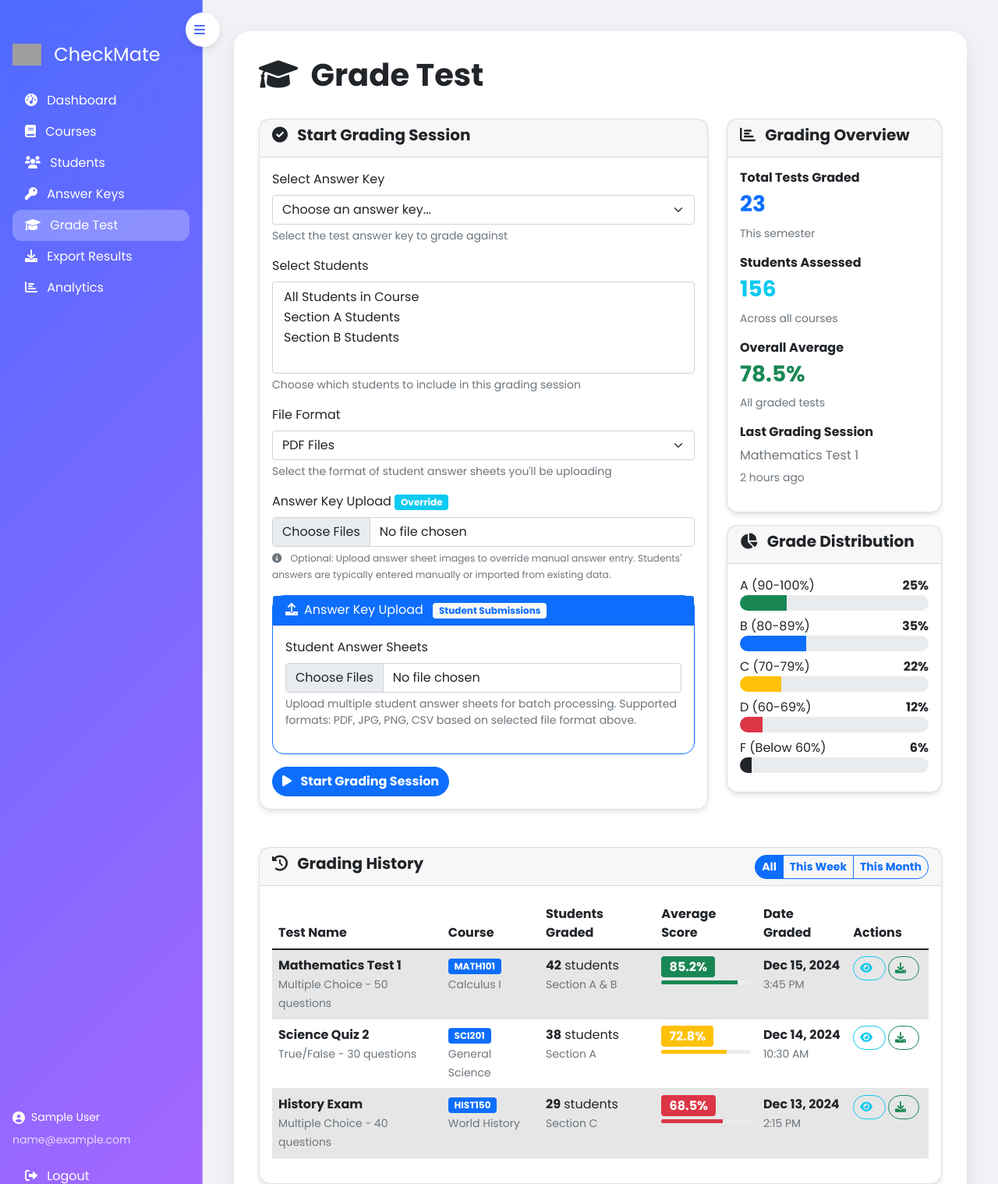
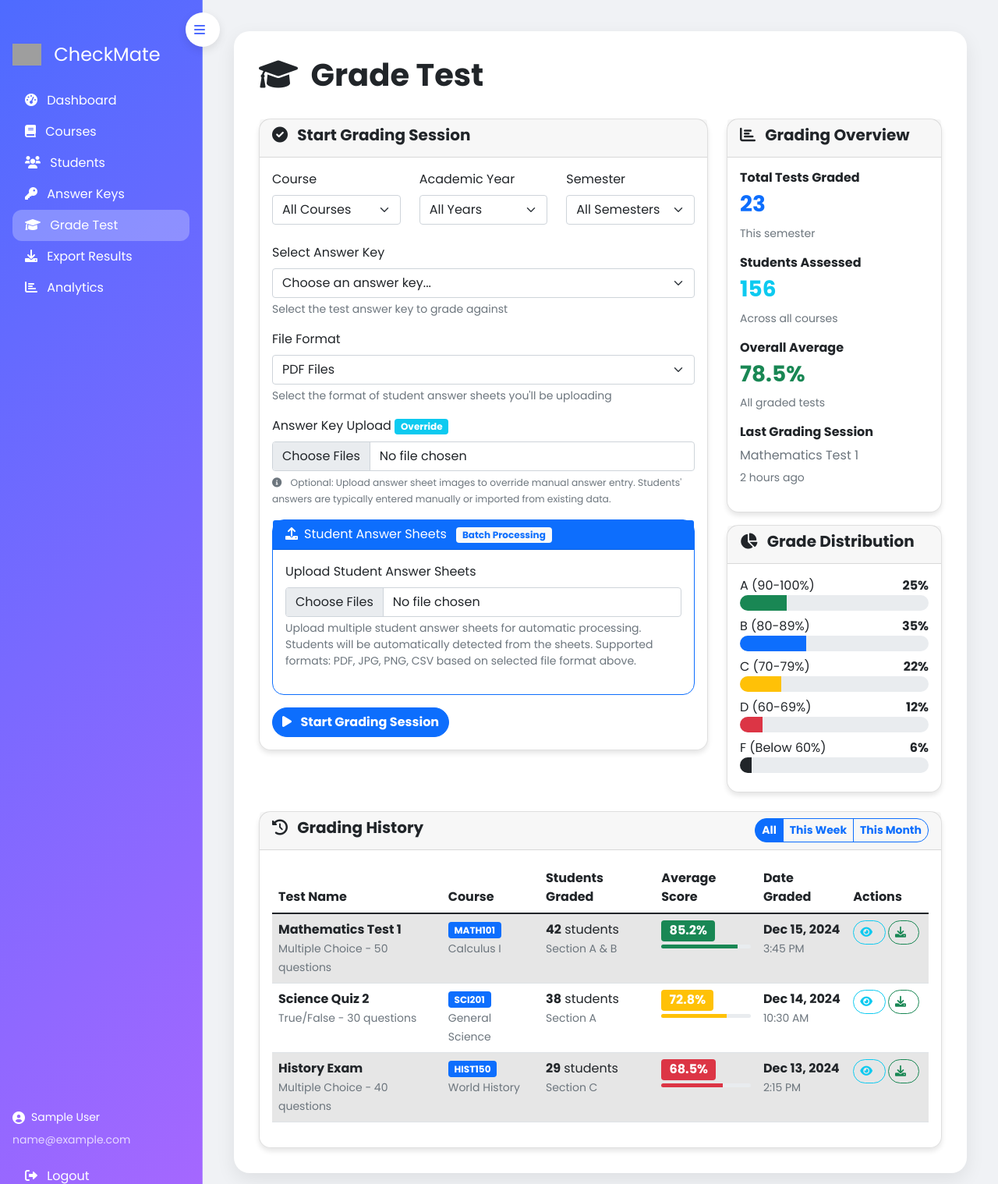
Before and after one commit to itsmiyukimharie/Checkmate, a Django app: page /grade-test/ in a window 1280 px wide. Shown: the top 1518 px of the page at 78% size. Run offline with Django 4.2, Linux system fonts and the light colour scheme; the visitor is signed in with stand-in values (Sample User, id 1); grey boxes are pictures that could not be loaded.

Commit message:
feat: Add filtering options for answer keys by course, academic year, and semester to enhance grading session usability

```diff
--- a/templates/main/grade_test.html
+++ b/templates/main/grade_test.html
@@ -70,6 +70,39 @@
             </div>
             <div class="card-body">
                 <form>
+                    <!-- Filter Section -->
+                    <div class="row mb-4">
+                        <div class="col-md-4">
+                            <label for="filterCourse" class="form-label">Course</label>
+                            <select class="form-select" id="filterCourse">
+                                <option value="">All Courses</option>
+                                <!-- This will be populated with actual courses from the database -->
+                                <option value="MATH101">MATH101 - Calculus I</option>
+                                <option value="SCI201">SCI201 - General Science</option>
+                                <option value="HIST150">HIST150 - World History</option>
+                            </select>
+                        </div>
+                        <div class="col-md-4">
+                            <label for="filterAcademicYear" class="form-label">Academic Year</label>
+                            <select class="form-select" id="filterAcademicYear">
+                                <option value="">All Years</option>
+                                <option value="2023-2024">2023-2024</option>
+                                <option value="2022-2023">2022-2023</option>
+                                <option value="2021-2022">2021-2022</option>
+                            </select>
+                        </div>
+                        <div class="col-md-4">
+                            <label for="filterSemester" class="form-label">Semester</label>
+                            <select class="form-select" id="filterSemester">
+                                <option value="">All Semesters</option>
+                                <option value="1st Semester">1st Semester</option>
+                                <option value="2nd Semester">2nd Semester</option>
+                                <option value="3rd Semester">3rd Semester</option>
+                                <option value="Summer">Summer</option>
+                            </select>
+                        </div>
+                    </div>
+
                     <div class="mb-3">
                         <label for="selectTest" class="form-label">Select Answer Key</label>
                         <select class="form-select" id="selectTest" required>
@@ -80,17 +113,6 @@
                             <option value="3">History Exam - Multiple Choice (40 questions)</option>
                         </select>
                         <div class="form-text">Select the test answer key to grade against</div>
-                    </div>
-
-                    <div class="mb-3">
-                        <label for="selectStudents" class="form-label">Select Students</label>
-                        <select class="form-select" id="selectStudents" multiple>
-                            <option value="all">All Students in Course</option>
-                            <option value="section1">Section A Students</option>
-                            <option value="section2">Section B Students</option>
-                            <!-- Individual students can be added here -->
-                        </select>
-                        <div class="form-text">Choose which students to include in this grading session</div>
                     </div>
 
                     <div class="mb-3">
@@ -119,16 +141,17 @@
                         <div class="card border-primary">
                             <div class="card-header bg-primary text-white">
                                 <h6 class="mb-0">
-                                    <i class="fas fa-upload me-2"></i>Answer Key Upload
-                                    <span class="badge bg-light text-primary ms-2">Student Submissions</span>
+                                    <i class="fas fa-upload me-2"></i>Student Answer Sheets
+                                    <span class="badge bg-light text-primary ms-2">Batch Processing</span>
                                 </h6>
                             </div>
                             <div class="card-body">
                                 <div class="mb-3">
-                                    <label for="studentAnswerSheets" class="form-label">Student Answer Sheets</label>
+                                    <label for="studentAnswerSheets" class="form-label">Upload Student Answer Sheets</label>
                                     <input type="file" class="form-control" id="studentAnswerSheets" multiple>
                                     <div class="form-text">
-                                        Upload multiple student answer sheets for batch processing.
+                                        Upload multiple student answer sheets for automatic processing.
+                                        Students will be automatically detected from the sheets.
                                         Supported formats: PDF, JPG, PNG, CSV based on selected file format above.
                                     </div>
                                 </div>
@@ -390,6 +413,93 @@
 
 <script>
 document.addEventListener('DOMContentLoaded', function() {
+    // Filter change handlers
+    const filterCourse = document.getElementById('filterCourse');
+    const filterAcademicYear = document.getElementById('filterAcademicYear');
+    const filterSemester = document.getElementById('filterSemester');
+    const selectTest = document.getElementById('selectTest');
+
+    // Function to filter answer keys based on selected filters
+    function filterAnswerKeys() {
+        const selectedCourse = filterCourse.value;
+        const selectedYear = filterAcademicYear.value;
+        const selectedSemester = filterSemester.value;
+
+        // Clear current options (except the first "Choose an answer key..." option)
+        selectTest.innerHTML = '<option value="">Choose an answer key...</option>';
+
+        // Sample data - in production, this would come from an AJAX call
+        const allAnswerKeys = [
+            {
+                id: 1,
+                name: 'Mathematics Test 1 - Multiple Choice (50 questions)',
+                course: 'MATH101',
+                academicYear: '2023-2024',
+                semester: '1st Semester'
+            },
+            {
+                id: 2,
+                name: 'Science Quiz 2 - True/False (30 questions)',
+                course: 'SCI201',
+                academicYear: '2023-2024',
+                semester: '1st Semester'
+            },
+            {
+                id: 3,
+                name: 'History Exam - Multiple Choice (40 questions)',
+                course: 'HIST150',
+                academicYear: '2022-2023',
+                semester: '2nd Semester'
+            },
+            {
+                id: 4,
+                name: 'Mathematics Test 2 - Multiple Choice (60 questions)',
+                course: 'MATH101',
+                academicYear: '2022-2023',
+                semester: '1st Semester'
+            },
+            {
+                id: 5,
+                name: 'Science Final Exam - Multiple Choice (80 questions)',
+                course: 'SCI201',
+                academicYear: '2023-2024',
+                semester: '2nd Semester'
+            }
+        ];
+
+        // Filter based on selected criteria
+        const filteredKeys = allAnswerKeys.filter(key => {
+            return (!selectedCourse || key.course === selectedCourse) &&
+                   (!selectedYear || key.academicYear === selectedYear) &&
+                   (!selectedSemester || key.semester === selectedSemester);
+        });
+
+        // Populate the select with filtered options
+        filteredKeys.forEach(key => {
+            const option = document.createElement('option');
+            option.value = key.id;
+            option.textContent = key.name;
+            selectTest.appendChild(option);
+        });
+
+        // Show message if no results
+        if (filteredKeys.length === 0) {
+            const option = document.createElement('option');
+            option.value = '';
+            option.textContent = 'No answer keys found for selected filters';
+            option.disabled = true;
+            selectTest.appendChild(option);
+        }
+    }
+
+    // Add event listeners to filter dropdowns
+    filterCourse.addEventListener('change', filterAnswerKeys);
+    filterAcademicYear.addEventListener('change', filterAnswerKeys);
+    filterSemester.addEventListener('change', filterAnswerKeys);
+
+    // Initialize with all answer keys
+    filterAnswerKeys();
+
     // Tab switching for history filter
     const filterButtons = document.querySelectorAll('.btn-group .btn');
     filterButtons.forEach(button => {
@@ -449,7 +559,6 @@ document.addEventListener('DOMContentLoaded', function() {
 
     // Form validation
     const form = document.querySelector('form');
-    const selectTest = document.getElementById('selectTest');
 
     if (form) {
         form.addEventListener('submit', function(e) {
@@ -476,11 +585,19 @@ document.addEventListener('DOMContentLoaded', function() {
             submitBtn.innerHTML = '<span class="spinner-border spinner-border-sm me-2"></span>Starting...';
             submitBtn.disabled = true;
 
+            // Get selected filters for context
+            const selectedCourse = filterCourse.options[filterCourse.selectedIndex].text;
+            const selectedYear = filterAcademicYear.value;
+            const selectedSemester = filterSemester.value;
+
             // Simulate grading process
             setTimeout(() => {
                 let message = 'Grading session started successfully!';
                 if (studentFiles.length > 0) {
                     message += ` Processing ${studentFiles.length} uploaded files.`;
+                }
+                if (selectedCourse !== 'All Courses') {
+                    message += ` Course: ${selectedCourse.split(' - ')[0]}.`;
                 }
                 alert(message);
                 submitBtn.innerHTML = originalText;
@@ -489,6 +606,12 @@ document.addEventListener('DOMContentLoaded', function() {
                 // Reset form
                 this.reset();
                 document.getElementById('uploadedFilesPreview').classList.add('d-none');
+
+                // Reset filters
+                filterCourse.selectedIndex = 0;
+                filterAcademicYear.selectedIndex = 0;
+                filterSemester.selectedIndex = 0;
+                filterAnswerKeys(); // Refresh answer keys list
             }, 2000);
         });
     }
```
